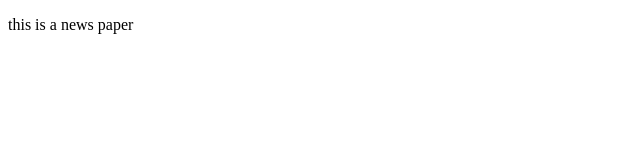
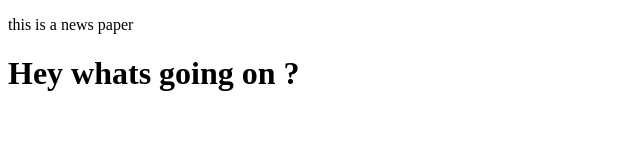
Before and after one commit to Badrinadh1/First-learn, a plain HTML site: page index.html in a window 1280 px wide. Shown: the whole page, without its empty margins (0-640 px from the left). Drawn offline with Linux system fonts and the light colour scheme.

Commit message:
add the line

```diff
--- a/index.html
+++ b/index.html
@@ -1,2 +1,3 @@
 <!DOCTYPE html>
 <p>this is a news paper</p>
+<h1>Hey whats going on ?</h1>
```
